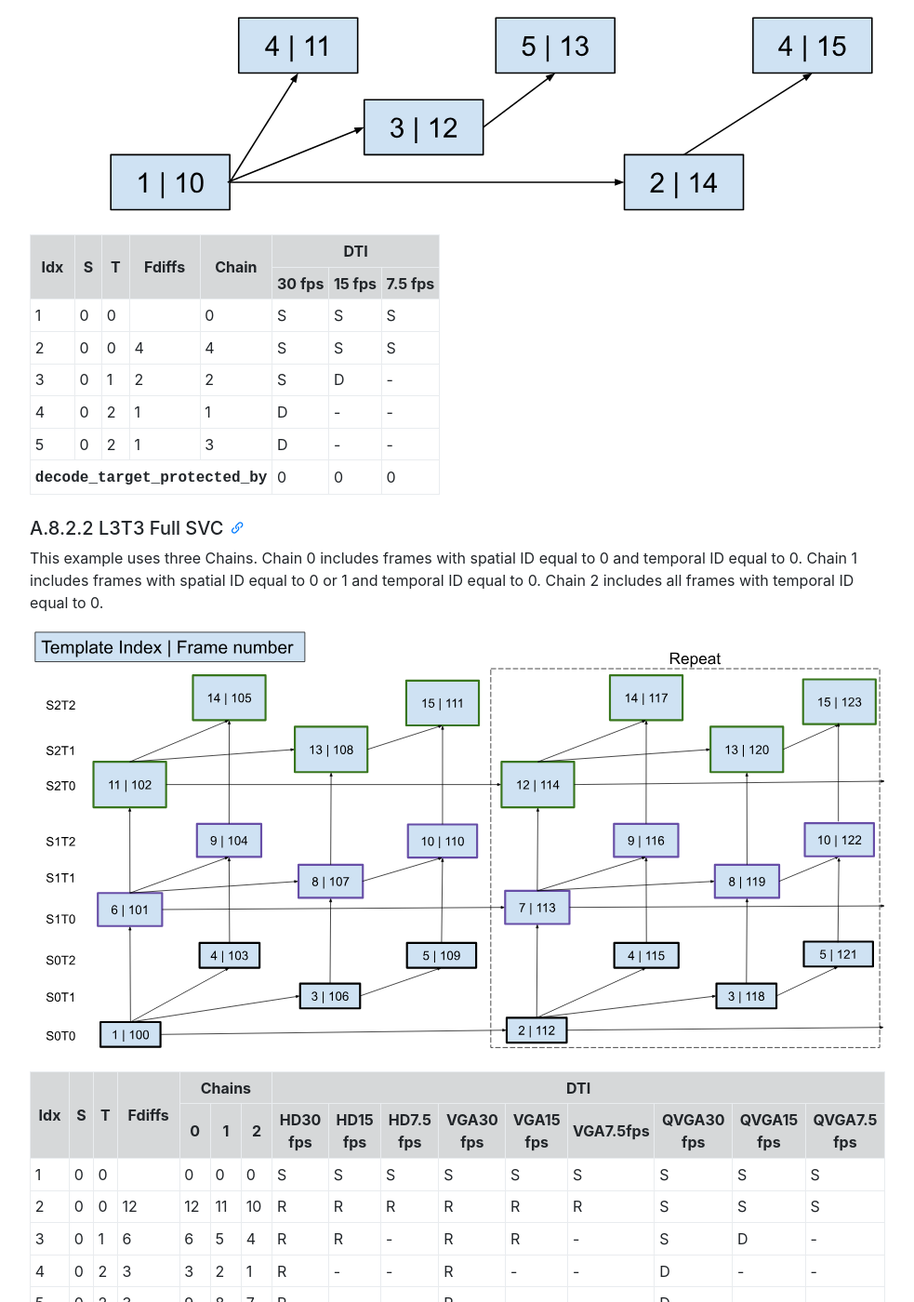
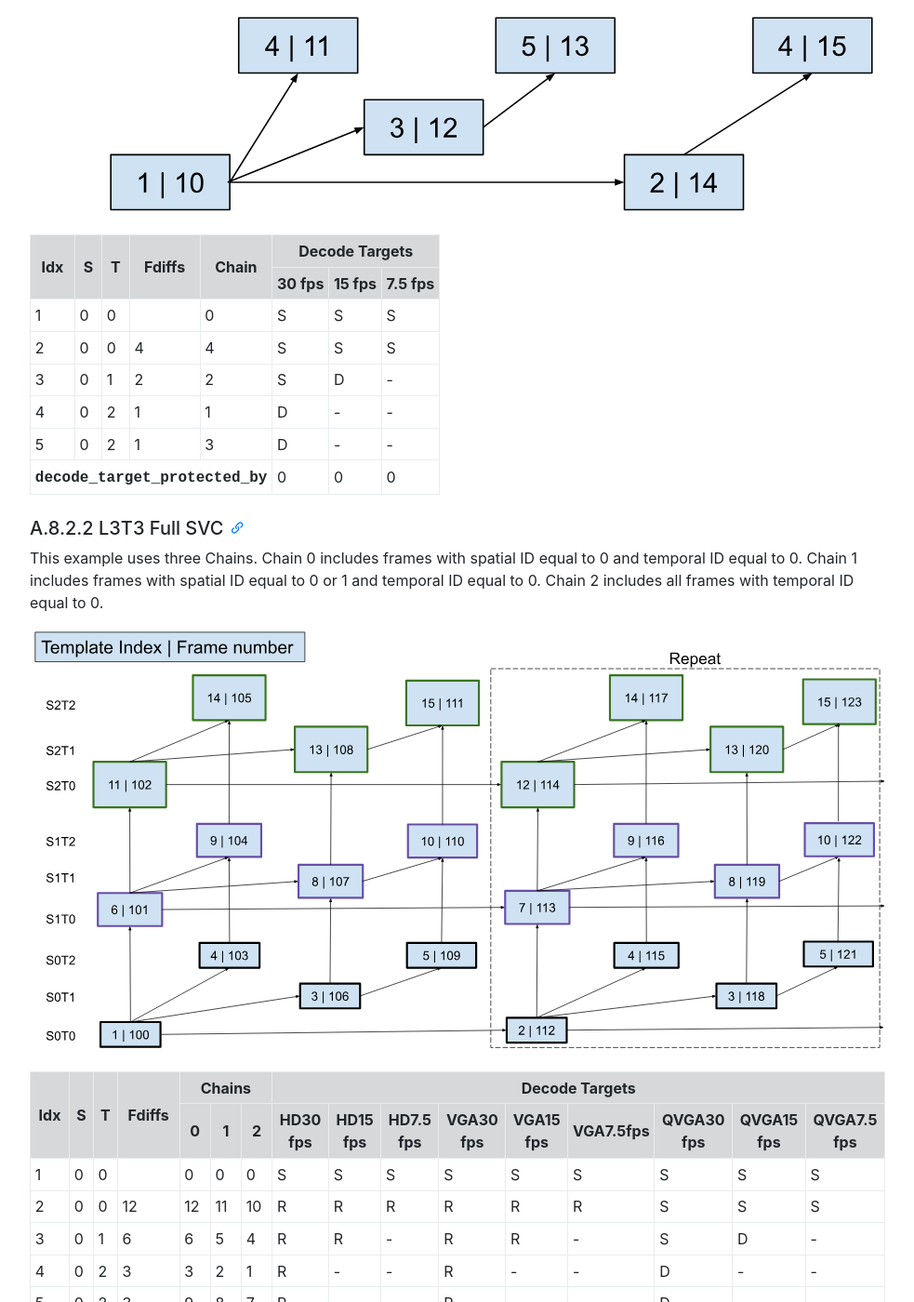
Before and after one commit to AOMediaCodec/av1-rtp-spec, a Jekyll site: the page built from index.md, in a window 1280 px wide and 1400 px high, scrolled down 40052 px. Shown: the whole window at 93% size, without its empty margins (53-1036 px from the left). Built offline with Jekyll 4.4.1, drawn with Linux system fonts in a browser that asks for light colours; nearby versions of some CDN libraries.

Commit message:
Change DTI by Decode Targets in example tables

```diff
--- a/av1-rtp-spec.md
+++ b/av1-rtp-spec.md
@@ -1391,7 +1391,7 @@ This example uses one Chain, which includes frames with temporal ID equal to 0.
 
 <table class="table-sm table-bordered" style="margin-bottom: 1.5em;">
 <tbody><tr>
-<th colspan='1' rowspan='2' >Idx</th><th colspan='1' rowspan='2' >S</th><th colspan='1' rowspan='2' >T</th><th colspan='1' rowspan='2' >Fdiffs</th><th colspan='1' rowspan='2' >Chain</th><th colspan='3' rowspan='1' >DTI</th>
+<th colspan='1' rowspan='2' >Idx</th><th colspan='1' rowspan='2' >S</th><th colspan='1' rowspan='2' >T</th><th colspan='1' rowspan='2' >Fdiffs</th><th colspan='1' rowspan='2' >Chain</th><th colspan='3' rowspan='1' >Decode Targets</th>
 </tr>
 <tr>
 <th colspan='1' rowspan='1' >30 fps</th><th colspan='1' rowspan='1' >15 fps</th><th colspan='1' rowspan='1' >7.5 fps</th>
@@ -1425,7 +1425,7 @@ This example uses three Chains. Chain 0 includes frames with spatial ID equal to
 
 <table class="table-sm table-bordered" style="margin-bottom: 1.5em;">
 <tbody><tr>
-<th colspan='1' rowspan='2' >Idx</th><th colspan='1' rowspan='2' >S</th><th colspan='1' rowspan='2' >T</th><th colspan='1' rowspan='2' >Fdiffs</th><th colspan='3' rowspan='1' >Chains</th><th colspan='9' rowspan='1' >DTI</th>
+<th colspan='1' rowspan='2' >Idx</th><th colspan='1' rowspan='2' >S</th><th colspan='1' rowspan='2' >T</th><th colspan='1' rowspan='2' >Fdiffs</th><th colspan='3' rowspan='1' >Chains</th><th colspan='9' rowspan='1' >Decode Targets</th>
 </tr>
 <tr>
 <th colspan='1' rowspan='1' >0</th><th colspan='1' rowspan='1' >1</th><th colspan='1' rowspan='1' >2</th><th colspan='1' rowspan='1' >HD30 fps</th><th colspan='1' rowspan='1' >HD15 fps</th><th colspan='1' rowspan='1' >HD7.5 fps</th><th colspan='1' rowspan='1' >VGA30 fps</th><th colspan='1' rowspan='1' >VGA15 fps</th><th colspan='1' rowspan='1' >VGA7.5fps</th><th colspan='1' rowspan='1' >QVGA30 fps</th><th colspan='1' rowspan='1' >QVGA15 fps</th><th colspan='1' rowspan='1' >QVGA7.5 fps</th>
@@ -1489,7 +1489,7 @@ This example uses three Chains. Chain 0 includes frames with spatial ID equal to
 
 <table class="table-sm table-bordered" style="margin-bottom: 1.5em;">
 <tbody><tr>
-<th colspan='1' rowspan='2' >Idx</th><th colspan='1' rowspan='2' >S</th><th colspan='1' rowspan='2' >T</th><th colspan='1' rowspan='2' >Fdiffs</th><th colspan='3' rowspan='1' >Chains</th><th colspan='9' rowspan='1' >DTI</th>
+<th colspan='1' rowspan='2' >Idx</th><th colspan='1' rowspan='2' >S</th><th colspan='1' rowspan='2' >T</th><th colspan='1' rowspan='2' >Fdiffs</th><th colspan='3' rowspan='1' >Chains</th><th colspan='9' rowspan='1' >Decode Targets</th>
 </tr>
 <tr>
 <th colspan='1' rowspan='1' >0</th><th colspan='1' rowspan='1' >1</th><th colspan='1' rowspan='1' >2</th><th colspan='1' rowspan='1' >HD 30 fps</th><th colspan='1' rowspan='1' >HD 15 fps</th><th colspan='1' rowspan='1' >HD 7.5 fps</th><th colspan='1' rowspan='1' >VGA 30 fps</th><th colspan='1' rowspan='1' >VGA 15 fps</th><th colspan='1' rowspan='1' >VGA 7.5 fps</th><th colspan='1' rowspan='1' >QVGA 30 fps</th><th colspan='1' rowspan='1' >QVGA 15 fps</th><th colspan='1' rowspan='1' >QVGA 7.5 fps</th>
```
